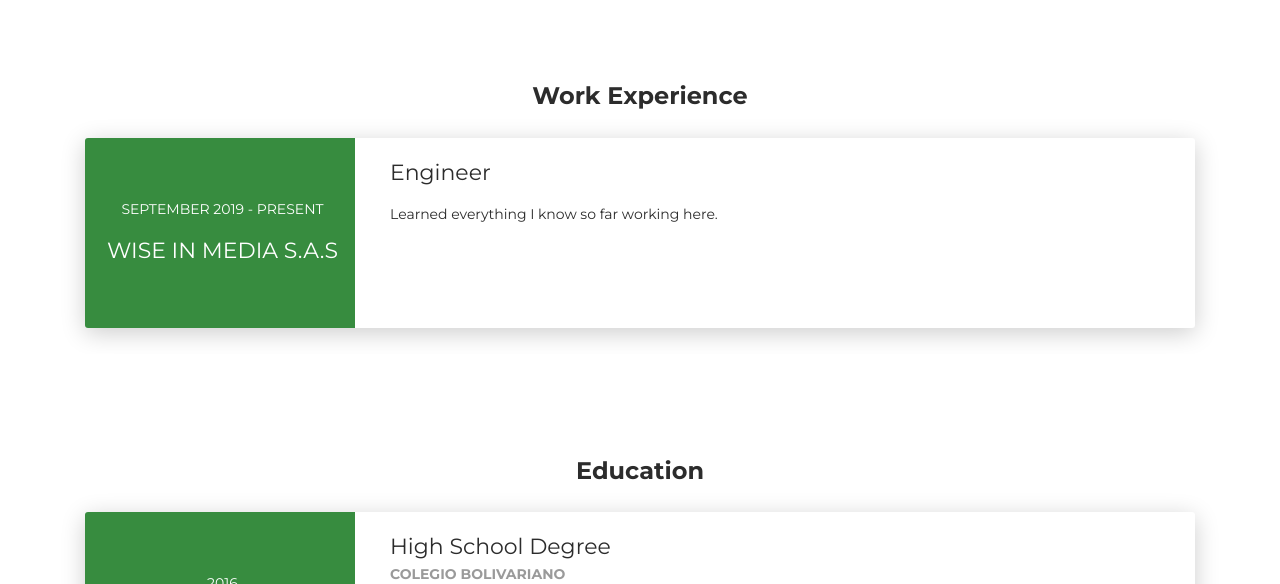
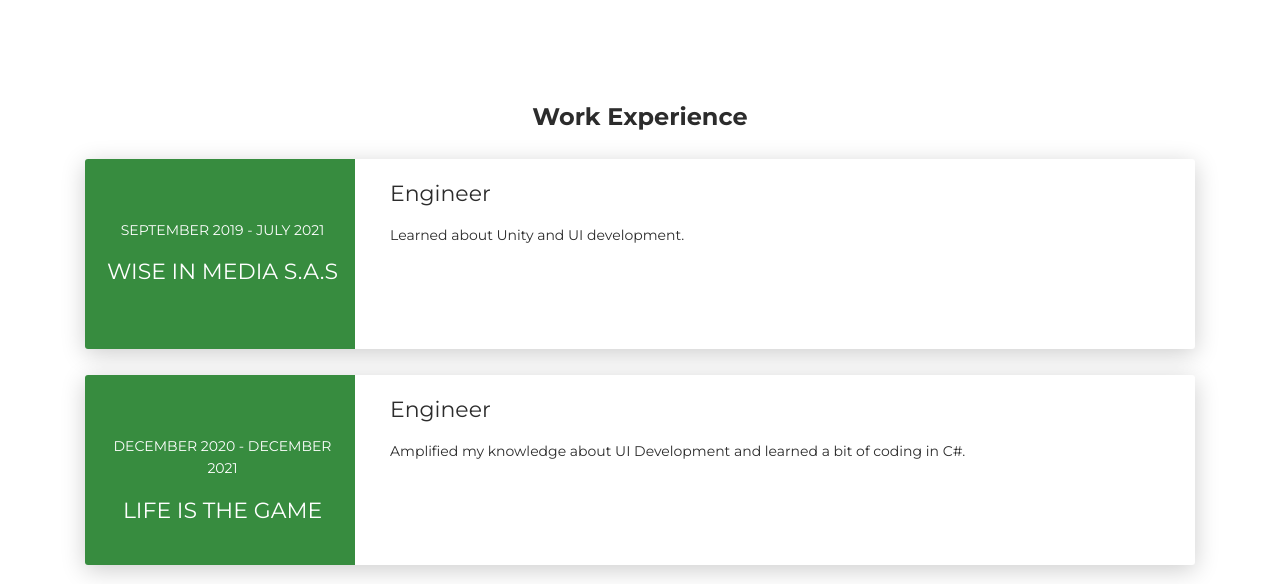
Before and after one commit to Samu3l99/Samu3l99.github.io, a plain HTML site: page index.html in a window 1280 px wide. Shown: the part 2216-2800 px from the top of the page. Drawn offline with Linux system fonts and the light colour scheme.

Commit message:
Update index.html
Updated the work experience

```diff
--- a/index.html
+++ b/index.html
@@ -62,7 +62,7 @@
           <div class="card-body">
             <div class="h4 mt-0 title">About</div>
             <p>Hello! I am Samuel Prieto. An UI Developer and UX Designer.</p>
-            <p>I am a very passionate person when it comes to learning new things about my work, I use all the skills that i have learned to bring the user an experience that can both satisfy and simplify its playability. Currently working on a Game company in Colombia Called Wise in media S.A.S as a UI developer and UX designer alongside other tasks using Unity3D.</p>
+            <p>I am a very passionate person when it comes to learning new things about my work, I use all the skills that i have learned to bring the user an experience that can both satisfy and simplify its playability. I worked in the Game companies Wise in media S.A.S and Life is the Game in Colombia as a UI developer and UX designer alongside other tasks using Unity3D.</p>
           </div>
         </div>
         <div class="col-lg-6 col-md-12">
@@ -70,7 +70,7 @@
             <div class="h4 mt-0 title">Basic Information</div>
             <div class="row">
               <div class="col-sm-4"><strong class="text-uppercase">Age:</strong></div>
-              <div class="col-sm-8">20</div>
+              <div class="col-sm-8">24</div>
             </div>
             <div class="row mt-3">
               <div class="col-sm-4"><strong class="text-uppercase">Email:</strong></div>
@@ -225,14 +225,30 @@
       <div class="row">
         <div class="col-md-3 bg-primary" data-aos="fade-right" data-aos-offset="50" data-aos-duration="500">
           <div class="card-body cc-experience-header">
-            <p>September 2019 - Present</p>
+            <p>September 2019 - July 2021</p>
             <div class="h5">Wise in media S.A.S</div>
           </div>
         </div>
         <div class="col-md-9" data-aos="fade-left" data-aos-offset="50" data-aos-duration="500">
           <div class="card-body">
             <div class="h5">Engineer</div>
-            <p>Learned everything I know so far working here.</p>
+            <p>Learned about Unity and UI development.</p>
+          </div>
+        </div>
+      </div>
+    </div>
+	   <div class="card">
+      <div class="row">
+        <div class="col-md-3 bg-primary" data-aos="fade-right" data-aos-offset="50" data-aos-duration="500">
+          <div class="card-body cc-experience-header">
+            <p>December 2020 - December 2021</p>
+            <div class="h5">Life is the Game</div>
+          </div>
+        </div>
+        <div class="col-md-9" data-aos="fade-left" data-aos-offset="50" data-aos-duration="500">
+          <div class="card-body">
+            <div class="h5">Engineer</div>
+            <p>Amplified my knowledge about UI Development and learned a bit of coding in C#.</p>
           </div>
         </div>
       </div>
```
